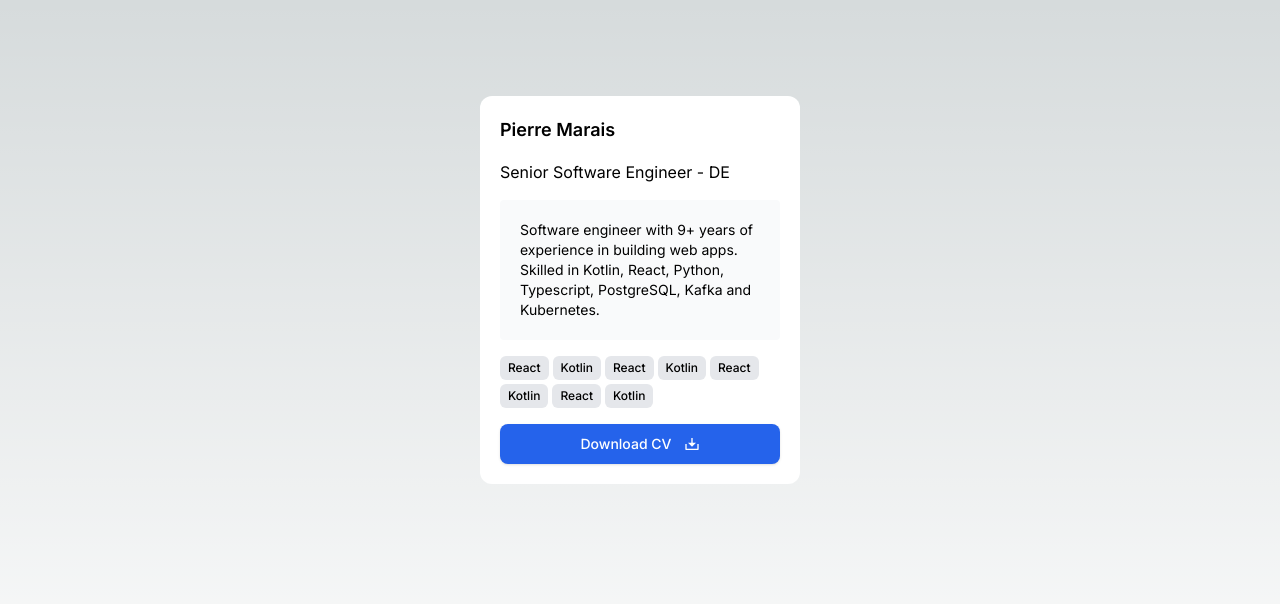
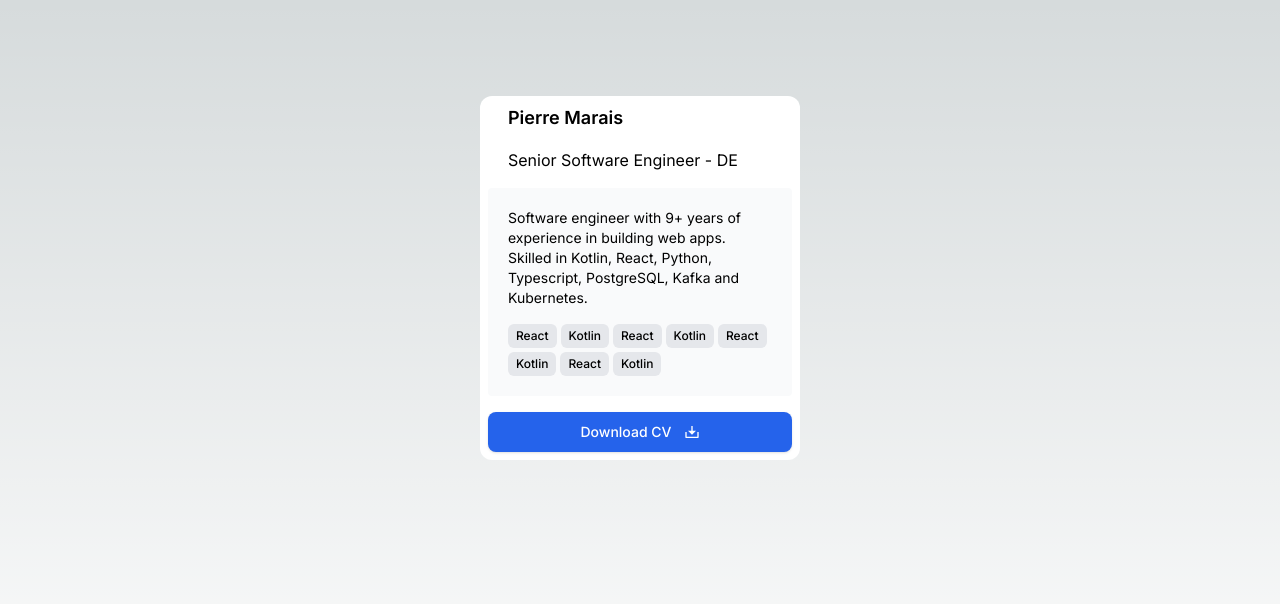
Before and after one commit to Deeds67/portfolio, a Next.js app: page / in a window 1280 px wide. Shown: the top 604 px of the page. Built offline with nearby package versions, Linux system fonts and the light colour scheme.

Commit message:
Moved tags into gray block

```diff
--- a/src/components/ui/AboutMe/index.tsx
+++ b/src/components/ui/AboutMe/index.tsx
@@ -8,12 +8,16 @@ interface Props {
 const AboutMe = (props: Props) => {
 
     return (
-        <div className="flex flex-col max-w-xs bg-white rounded-xl p-5 gap-4">
-        <p className="font-semibold text-lg">Pierre Marais</p>
-        <p>Senior Software Engineer - DE</p>
-        <div className="text-sm bg-gray-50 rounded p-5">Software engineer with 9+ years of experience in building web apps. Skilled in Kotlin, React, Python, Typescript, PostgreSQL, Kafka and Kubernetes.</div>
-        <Tags tags={props.tags}></Tags>
-        <Button className="flex justify-center items-center gap-3 block w-auto text-white bg-blue-600 hover:bg-blue-500 ring-offset-2 ring-blue-600 focus:ring shadow rounded-lg">
+        <div className="flex flex-col max-w-xs bg-white rounded-xl p-2 gap-4">
+        <p className="font-semibold pl-5 text-lg">Pierre Marais</p>
+        <p className="pl-5">Senior Software Engineer - DE</p>
+        <div className="text-sm bg-gray-50 rounded p-5">
+            Software engineer with 9+ years of experience in building web apps. Skilled in Kotlin, React, Python, Typescript, PostgreSQL, Kafka and Kubernetes.
+            <div className="mt-4">
+                <Tags tags={props.tags}></Tags>
+            </div>
+        </div>
+        <Button className="flex justify-center items-center gap-3 w-auto text-white bg-blue-600 hover:bg-blue-500 ring-offset-2 ring-blue-600 focus:ring shadow rounded-lg">
             Download CV
             <svg xmlns="http://www.w3.org/2000/svg" viewBox="0 0 24 24" className="w-4">
                               <path fill="currentColor" d="M13 10h5l-6 6l-6-6h5V3h2zm-9 9h16v-7h2v8a1 1 0 0 1-1 1H3a1 1 0 0 1-1-1v-8h2z"></path></svg>
```
